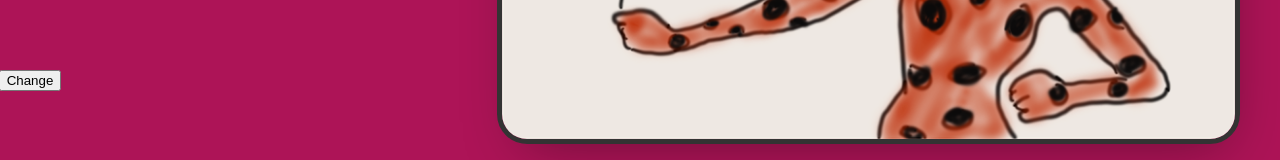
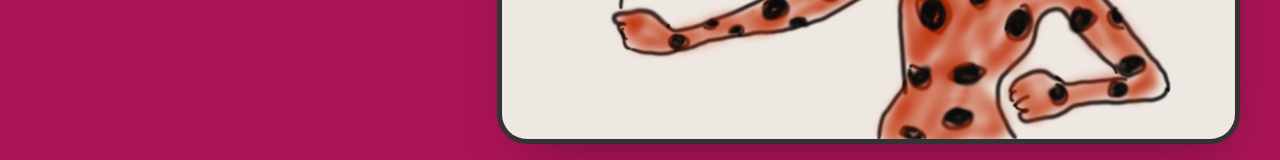
Before and after one commit to bnayae/eshet-edu, a Next.js app: page / in a window 1280 px wide. Shown: the part 320-480 px from the top of the page. Built offline with nearby package versions, Linux system fonts and the light colour scheme.

Commit message:
[FIX] build

```diff
--- a/pages-parts/Game1/Game1Raw.tsx
+++ b/pages-parts/Game1/Game1Raw.tsx
@@ -1,4 +1,4 @@
-import React, { useMemo, useState } from 'react';
+import React, { useMemo } from 'react';
 import { Sentence } from '../../components';
 import { IUnit } from '../../contracts';
 import { IWithClassName } from '../../interfaces';
@@ -6,7 +6,7 @@ import { learnUnitIndex } from '../../proxies';
 
 export const Game1Raw = ({ className }: IWithClassName) => {
   // const [state, setState] = useRecoilState(stateGame1);
-  const [isChecked, setIsChecked] = useState(false);
+  // const [isChecked, setIsChecked] = useState(false);
 
   const items: IUnit[] = useMemo(
     () =>
@@ -29,9 +29,9 @@ export const Game1Raw = ({ className }: IWithClassName) => {
   return (
     <div className={className}>
       <div className="char">
-        <button type="button" onClick={() => setIsChecked((prev) => !prev)}>
+        {/* <button type="button" onClick={() => setIsChecked((prev) => !prev)}>
           Change
-        </button>
+        </button> */}
         {/* <SvgLines
           animate={isChecked}
           duration={1500}
```
